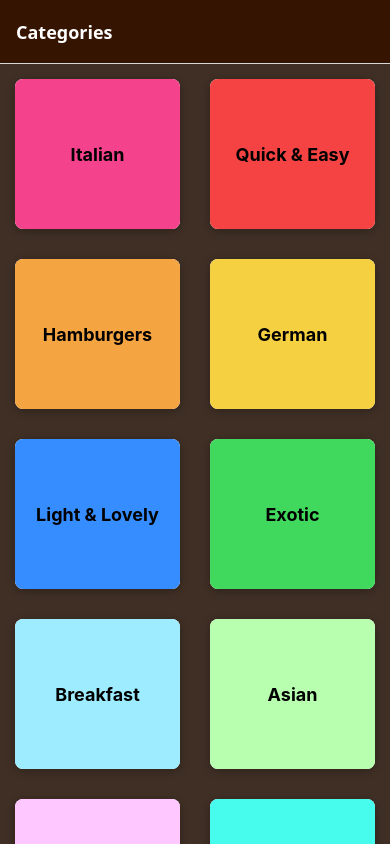
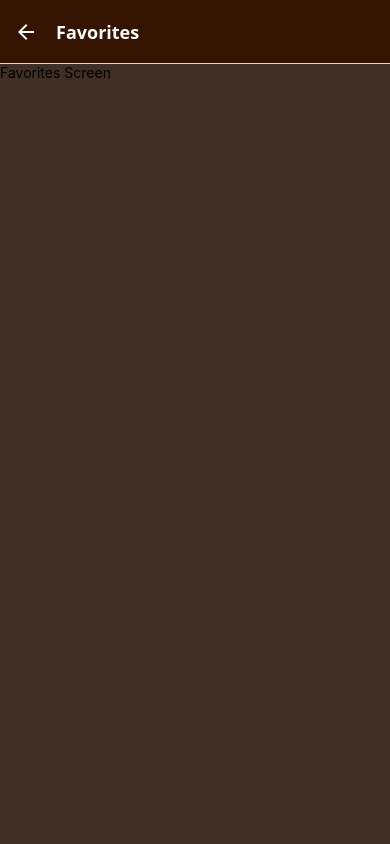
Before and after one commit to Arbiva2020/rnmealsapp, a React Native app: screen /Favorites in a window 390 px wide. Built offline with nearby package versions, Linux system fonts and the light colour scheme.

Commit message:
adding favorites star icon

```diff
--- a/App.js
+++ b/App.js
@@ -5,6 +5,8 @@ import { NavigationContainer } from "@react-navigation/native";
 import { createNativeStackNavigator } from "@react-navigation/native-stack";
 import MealsOverviewScreen from "./screens/MealsOverviewScreen";
 import MealDetailScreen from "./screens/MealDetailScreen";
+import FavoritesScreen from "./screens/FavoritesScreen";
+// import { createBottomTabNavigator } from "@react-navigation/bottom-tabs";
 
 const Stack = createNativeStackNavigator();
 
@@ -21,30 +23,10 @@ export default function App() {
             contentStyle: { backgroundColor: "#3f2f25" },
           }}
         >
-          <Stack.Screen
-            name="Categories"
-            component={CategoriesScreen}
-            // options={{
-            //   title: "All Categories",
-            // }}
-          />
-          <Stack.Screen
-            name="MealsOverview"
-            component={MealsOverviewScreen}
-            // options={{
-            //   title: "Meals",
-            // }}
-          />
-          <Stack.Screen
-            name="MealDetail"
-            component={MealDetailScreen}
-            // options={{
-            //   headerRight: () => {
-            //     return <Button>Tap me!</Button>;
-            //   },
-            // }}
-            //adding a favorite button to the header right in a specific screen
-          />
+          <Stack.Screen name="Categories" component={CategoriesScreen} />
+          <Stack.Screen name="MealsOverview" component={MealsOverviewScreen} />
+          <Stack.Screen name="MealDetail" component={MealDetailScreen} />
+          <Stack.Screen name="Favorites" component={FavoritesScreen} />
         </Stack.Navigator>
         {/* <CategoriesScreen /> */}
       </NavigationContainer>
--- /dev/null
+++ b/components/IconButton.js
@@ -0,0 +1,21 @@
+import { Pressable, View, StyleSheet } from "react-native";
+import { Ionicons } from "@expo/vector-icons";
+
+function IconButton({ onTapped, icon, color }) {
+  return (
+    <Pressable
+      onPress={onTapped}
+      style={({ pressed }) => pressed && styles.pressed}
+    >
+      <Ionicons name="star" size={24} color="white" />
+    </Pressable>
+  );
+}
+
+export default IconButton;
+
+const styles = StyleSheet.create({
+  pressed: {
+    opacity: 0.7,
+  },
+});
--- /dev/null
+++ b/screens/FavoritesScreen.js
@@ -0,0 +1,18 @@
+import { View, Text, StyleSheet, FlatList } from "react-native";
+import { useContext } from "react";
+
+function FavoritesScreen({ navigation }) {
+  return (
+    <View style={styles.container}>
+      <Text>Favorites Screen</Text>
+    </View>
+  );
+}
+
+export default FavoritesScreen;
+
+const styles = StyleSheet.create({
+  container: {
+    flex: 1,
+  },
+});
--- a/screens/MealDetailScreen.js
+++ b/screens/MealDetailScreen.js
@@ -11,6 +11,7 @@ import { MEALS } from "../data/dummy_data";
 import MealInformation from "../components/MealInformation";
 import Subtitle from "../components/MealDetail/Subtitle";
 import List from "../components/MealDetail/List";
+import IconButton from "../components/IconButton";
 
 function MealDetailScreen({ route, navigation }) {
   const mealId = route.params.mealId; //this will get the mealId from the route params.
@@ -24,7 +25,13 @@ function MealDetailScreen({ route, navigation }) {
   useLayoutEffect(() => {
     navigation.setOptions({
       headerRight: () => {
-        return <Button title="Tap me!" onPress={headerButtonPressHandler} />;
+        return (
+          <IconButton
+            icon="star"
+            color="white"
+            onTapped={headerButtonPressHandler}
+          />
+        );
       },
     });
   }, [navigation, headerButtonPressHandler]);
```
Also changed, not shown: 1 other file (tests, documents, lock files or other folders).
